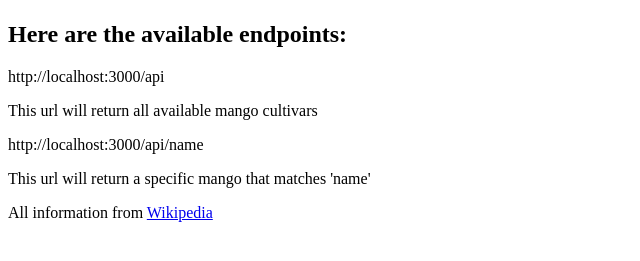
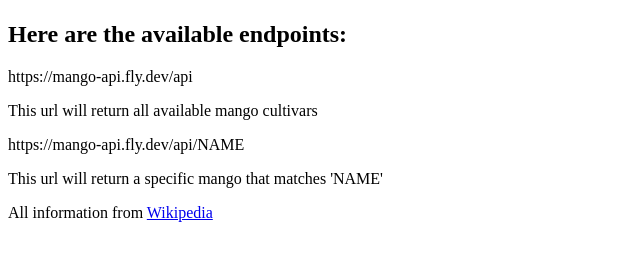
Before and after one commit to Srgiomndz/mango-api, a website: page index.html in a window 1280 px wide. Shown: the part 59-320 px from the top of the page, without its empty margins (0-640 px from the left). Drawn offline with Linux system fonts and the light colour scheme.

Commit message:
modified url endpoints in index.html to reflect new url from fly.io

```diff
--- a/index.html
+++ b/index.html
@@ -18,12 +18,12 @@
          <h1>Welcome to the mango API</h1>
          <h2>Here are the available endpoints:</h2>
 
-         <p>http://localhost:3000/api</p>
+         <p>https://mango-api.fly.dev/api</p>
 
          <span>This url will return all available mango cultivars</span>
 
-         <p>http://localhost:3000/api/name</p>
-         <span>This url will return a specific mango that matches 'name'</span>
+         <p>https://mango-api.fly.dev/api/NAME</p>
+         <span>This url will return a specific mango that matches 'NAME'</span>
          <p>
             All information from
             <a href="https://en.wikipedia.org/wiki/List_of_mango_cultivars">Wikipedia</a>
```
Also changed, not shown: 1 other file.
